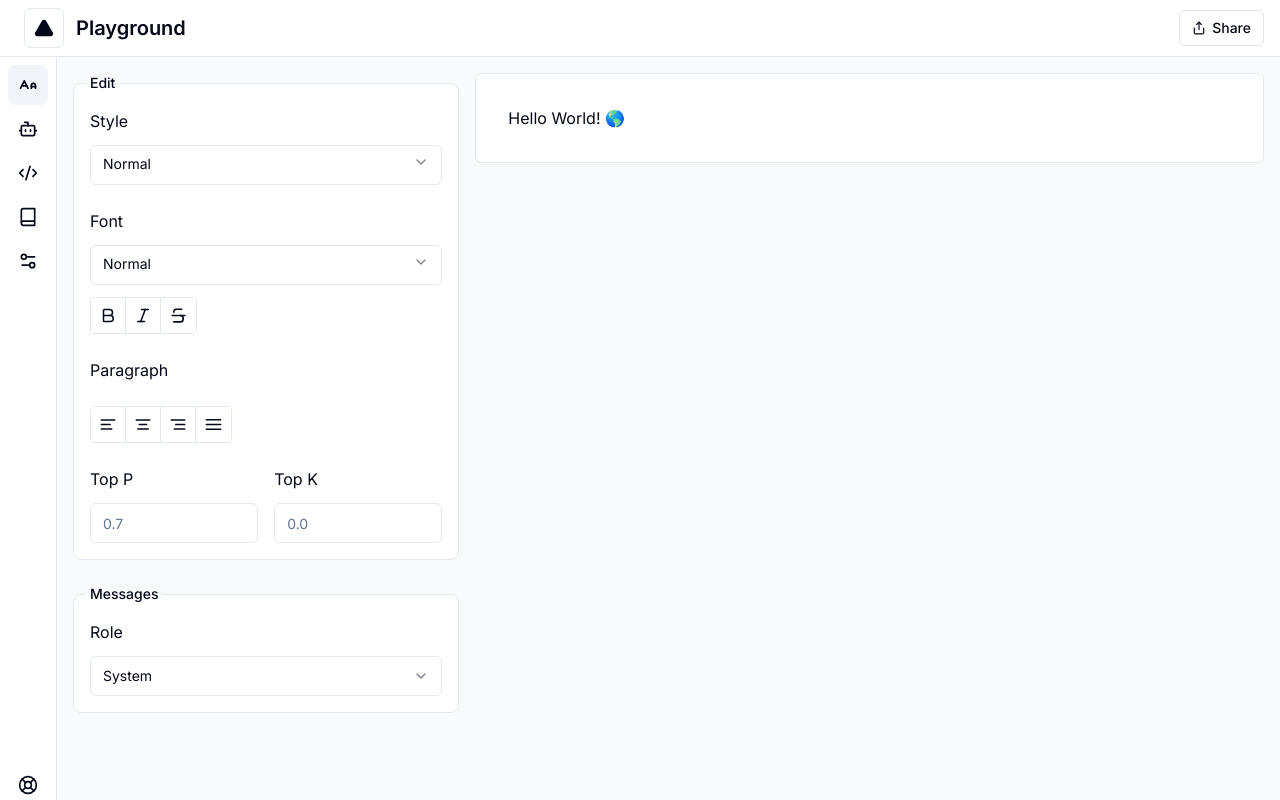
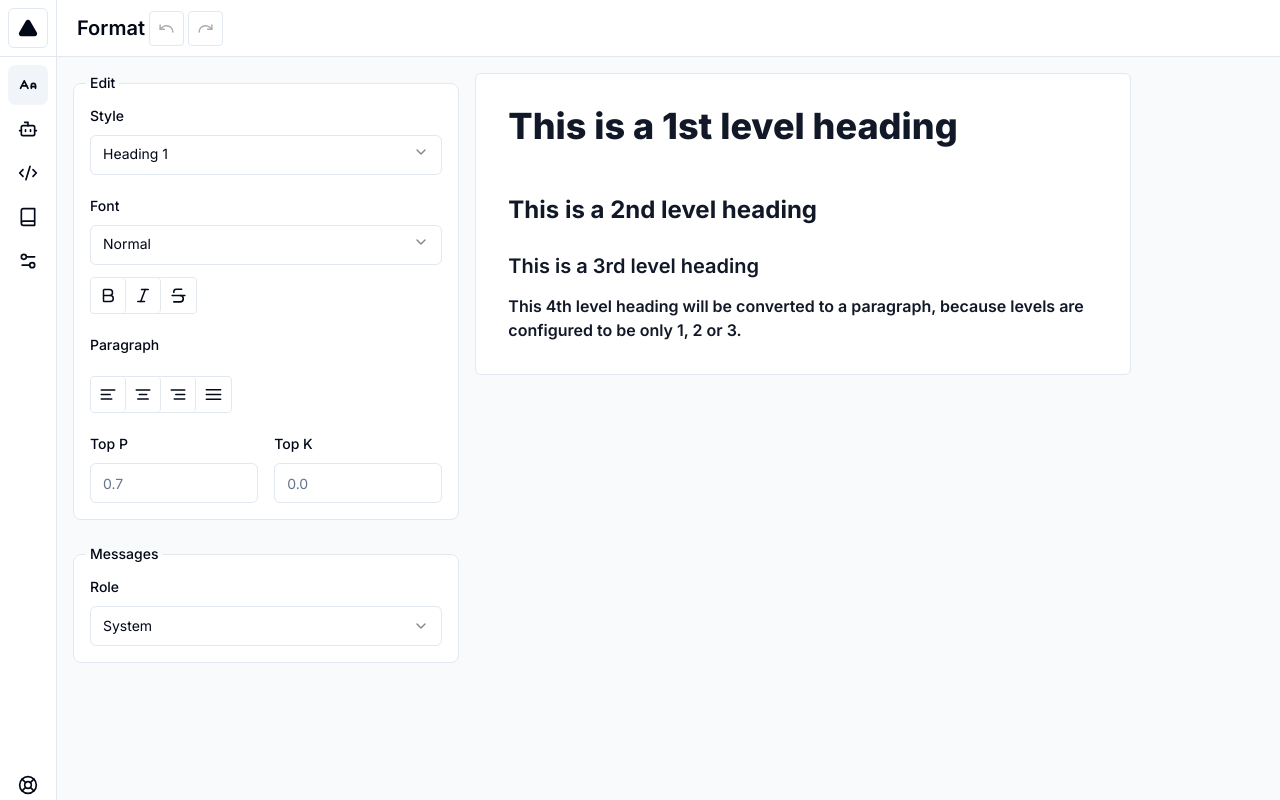
Before and after one commit to git-init-priyanshu/Docx, a Next.js app: page /writer in a window 1280 px wide. Built offline with nearby package versions, Linux system fonts and the light colour scheme.

Commit message:
Feat: Text style

```diff
--- a/app/writer/components/Header.tsx
+++ b/app/writer/components/Header.tsx
@@ -1,166 +1,189 @@
 import {
-  Bird,
-  Rabbit,
-  Settings,
-  Share,
+  Redo,
   Triangle,
-  Turtle
+  Undo,
 } from 'lucide-react'
-import {
-  Drawer,
-  DrawerContent,
-  DrawerDescription,
-  DrawerHeader,
-  DrawerTitle,
-  DrawerTrigger,
-} from "@/components/ui/drawer"
-import {
-  Select,
-  SelectContent,
-  SelectItem,
-  SelectTrigger,
-  SelectValue,
-} from "@/components/ui/select"
+import { Editor } from "@tiptap/react";
+
+// import {
+//   Drawer,
+//   DrawerContent,
+//   DrawerDescription,
+//   DrawerHeader,
+//   DrawerTitle,
+//   DrawerTrigger,
+// } from "@/components/ui/drawer"
+// import {
+//   Select,
+//   SelectContent,
+//   SelectItem,
+//   SelectTrigger,
+//   SelectValue,
+// } from "@/components/ui/select"
+// import { Label } from "@/components/ui/label"
+// import { Input } from "@/components/ui/input"
+// import { Textarea } from "@/components/ui/textarea"
 import { Button } from "@/components/ui/button"
-import { Label } from "@/components/ui/label"
-import { Input } from "@/components/ui/input"
-import { Textarea } from "@/components/ui/textarea"
-export default function Header() {
+
+export default function Header({ editor }: { editor: Editor | null }) {
+  if (!editor) return <></>;
   return (
-    <header className="flex h-[57px] items-center gap-1 border-b bg-background px-4">
-      <div className=" p-2">
+    <header className="flex h-[57px] items-center gap-1 border-b bg-background">
+      <div className="p-2 border-r">
         <Button variant="outline" size="icon" aria-label="Home">
           <Triangle className="size-5 fill-foreground" />
         </Button>
       </div>
-      <h1 className="text-xl font-semibold">Playground</h1>
-      <Drawer>
-        <DrawerTrigger asChild>
-          <Button variant="ghost" size="icon" className="md:hidden">
-            <Settings className="size-4" />
-            <span className="sr-only">Settings</span>
-          </Button>
-        </DrawerTrigger>
-        <DrawerContent className="max-h-[80vh]">
-          <DrawerHeader>
-            <DrawerTitle>Configuration</DrawerTitle>
-            <DrawerDescription>
-              Configure the settings for the model and messages.
-            </DrawerDescription>
-          </DrawerHeader>
-          <form className="grid w-full items-start gap-6 overflow-auto p-4 pt-0">
-            <fieldset className="grid gap-6 rounded-lg border p-4">
-              <legend className="-ml-1 px-1 text-sm font-medium">
-                Settings
-              </legend>
-              <div className="grid gap-3">
-                <Label htmlFor="model">Model</Label>
-                <Select>
-                  <SelectTrigger
-                    id="model"
-                    className="items-start [&_[data-description]]:hidden"
-                  >
-                    <SelectValue placeholder="Select a model" />
-                  </SelectTrigger>
-                  <SelectContent>
-                    <SelectItem value="genesis">
-                      <div className="flex items-start gap-3 text-muted-foreground">
-                        <Rabbit className="size-5" />
-                        <div className="grid gap-0.5">
-                          <p>
-                            Neural{" "}
-                            <span className="font-medium text-foreground">
-                              Genesis
-                            </span>
-                          </p>
-                          <p className="text-xs" data-description>
-                            Our fastest model for general use cases.
-                          </p>
-                        </div>
-                      </div>
-                    </SelectItem>
-                    <SelectItem value="explorer">
-                      <div className="flex items-start gap-3 text-muted-foreground">
-                        <Bird className="size-5" />
-                        <div className="grid gap-0.5">
-                          <p>
-                            Neural{" "}
-                            <span className="font-medium text-foreground">
-                              Explorer
-                            </span>
-                          </p>
-                          <p className="text-xs" data-description>
-                            Performance and speed for efficiency.
-                          </p>
-                        </div>
-                      </div>
-                    </SelectItem>
-                    <SelectItem value="quantum">
-                      <div className="flex items-start gap-3 text-muted-foreground">
-                        <Turtle className="size-5" />
-                        <div className="grid gap-0.5">
-                          <p>
-                            Neural{" "}
-                            <span className="font-medium text-foreground">
-                              Quantum
-                            </span>
-                          </p>
-                          <p className="text-xs" data-description>
-                            The most powerful model for complex
-                            computations.
-                          </p>
-                        </div>
-                      </div>
-                    </SelectItem>
-                  </SelectContent>
-                </Select>
-              </div>
-              <div className="grid gap-3">
-                <Label htmlFor="temperature">Temperature</Label>
-                <Input id="temperature" type="number" placeholder="0.4" />
-              </div>
-              <div className="grid gap-3">
-                <Label htmlFor="top-p">Top P</Label>
-                <Input id="top-p" type="number" placeholder="0.7" />
-              </div>
-              <div className="grid gap-3">
-                <Label htmlFor="top-k">Top K</Label>
-                <Input id="top-k" type="number" placeholder="0.0" />
-              </div>
-            </fieldset>
-            <fieldset className="grid gap-6 rounded-lg border p-4">
-              <legend className="-ml-1 px-1 text-sm font-medium">
-                Messages
-              </legend>
-              <div className="grid gap-3">
-                <Label htmlFor="role">Role</Label>
-                <Select defaultValue="system">
-                  <SelectTrigger>
-                    <SelectValue placeholder="Select a role" />
-                  </SelectTrigger>
-                  <SelectContent>
-                    <SelectItem value="system">System</SelectItem>
-                    <SelectItem value="user">User</SelectItem>
-                    <SelectItem value="assistant">Assistant</SelectItem>
-                  </SelectContent>
-                </Select>
-              </div>
-              <div className="grid gap-3">
-                <Label htmlFor="content">Content</Label>
-                <Textarea id="content" placeholder="You are a..." />
-              </div>
-            </fieldset>
-          </form>
-        </DrawerContent>
-      </Drawer>
-      <Button
-        variant="outline"
-        size="sm"
-        className="ml-auto gap-1.5 text-sm"
-      >
-        <Share className="size-3.5" />
-        Share
-      </Button>
+      <h1 className="text-xl font-semibold ml-4">Format</h1>
+      <Undo
+        size={35}
+        onClick={() => editor.chain().focus().undo().run()}
+        className={`${editor.can().chain().focus().undo().run()
+          ? "cursor-pointer hover:bg-neutral-100"
+          : ""} border rounded bg-white p-2 `}
+        color={`${editor.can().chain().focus().undo().run()
+          ? "black"
+          : "#ababab"}`}
+      />
+      <Redo
+        size={35}
+        onClick={() => editor.chain().focus().redo().run()}
+        className={`${editor.can().chain().focus().redo().run()
+          ? "cursor-pointer hover:bg-neutral-100"
+          : ""} border rounded bg-white p-2 `}
+        color={`${editor.can().chain().focus().redo().run()
+          ? "black"
+          : "#ababab"}`}
+      />
+
+      {/* <Drawer> */}
+      {/*   <DrawerTrigger asChild> */}
+      {/*     <Button variant="ghost" size="icon" className="md:hidden"> */}
+      {/*       <Settings className="size-4" /> */}
+      {/*       <span className="sr-only">Settings</span> */}
+      {/*     </Button> */}
+      {/*   </DrawerTrigger> */}
+      {/*   <DrawerContent className="max-h-[80vh]"> */}
+      {/*     <DrawerHeader> */}
+      {/*       <DrawerTitle>Format</DrawerTitle> */}
+      {/*       <DrawerDescription> */}
+      {/*         Format the text. */}
+      {/*       </DrawerDescription> */}
+      {/*     </DrawerHeader> */}
+      {/*     <form className="grid w-full items-start gap-6 overflow-auto p-4 pt-0"> */}
+      {/*       <fieldset className="grid gap-6 rounded-lg border p-4"> */}
+      {/*         <legend className="-ml-1 px-1 text-sm font-medium"> */}
+      {/*           Settings */}
+      {/*         </legend> */}
+      {/*         <div className="grid gap-3"> */}
+      {/*           <Label htmlFor="model">Model</Label> */}
+      {/*           <Select> */}
+      {/*             <SelectTrigger */}
+      {/*               id="model" */}
+      {/*               className="items-start [&_[data-description]]:hidden" */}
+      {/*             > */}
+      {/*               <SelectValue placeholder="Select a model" /> */}
+      {/*             </SelectTrigger> */}
+      {/*             <SelectContent> */}
+      {/*               <SelectItem value="genesis"> */}
+      {/*                 <div className="flex items-start gap-3 text-muted-foreground"> */}
+      {/*                   <Rabbit className="size-5" /> */}
+      {/*                   <div className="grid gap-0.5"> */}
+      {/*                     <p> */}
+      {/*                       Neural{" "} */}
+      {/*                       <span className="font-medium text-foreground"> */}
+      {/*                         Genesis */}
+      {/*                       </span> */}
+      {/*                     </p> */}
+      {/*                     <p className="text-xs" data-description> */}
+      {/*                       Our fastest model for general use cases. */}
+      {/*                     </p> */}
+      {/*                   </div> */}
+      {/*                 </div> */}
+      {/*               </SelectItem> */}
+      {/*               <SelectItem value="explorer"> */}
+      {/*                 <div className="flex items-start gap-3 text-muted-foreground"> */}
+      {/*                   <Bird className="size-5" /> */}
+      {/*                   <div className="grid gap-0.5"> */}
+      {/*                     <p> */}
+      {/*                       Neural{" "} */}
+      {/*                       <span className="font-medium text-foreground"> */}
+      {/*                         Explorer */}
+      {/*                       </span> */}
+      {/*                     </p> */}
+      {/*                     <p className="text-xs" data-description> */}
+      {/*                       Performance and speed for efficiency. */}
+      {/*                     </p> */}
+      {/*                   </div> */}
+      {/*                 </div> */}
+      {/*               </SelectItem> */}
+      {/*               <SelectItem value="quantum"> */}
+      {/*                 <div className="flex items-start gap-3 text-muted-foreground"> */}
+      {/*                   <Turtle className="size-5" /> */}
+      {/*                   <div className="grid gap-0.5"> */}
+      {/*                     <p> */}
+      {/*                       Neural{" "} */}
+      {/*                       <span className="font-medium text-foreground"> */}
+      {/*                         Quantum */}
+      {/*                       </span> */}
+      {/*                     </p> */}
+      {/*                     <p className="text-xs" data-description> */}
+      {/*                       The most powerful model for complex */}
+      {/*                       computations. */}
+      {/*                     </p> */}
+      {/*                   </div> */}
+      {/*                 </div> */}
+      {/*               </SelectItem> */}
+      {/*             </SelectContent> */}
+      {/*           </Select> */}
+      {/*         </div> */}
+      {/*         <div className="grid gap-3"> */}
+      {/*           <Label htmlFor="temperature">Temperature</Label> */}
+      {/*           <Input id="temperature" type="number" placeholder="0.4" /> */}
+      {/*         </div> */}
+      {/*         <div className="grid gap-3"> */}
+      {/*           <Label htmlFor="top-p">Top P</Label> */}
+      {/*           <Input id="top-p" type="number" placeholder="0.7" /> */}
+      {/*         </div> */}
+      {/*         <div className="grid gap-3"> */}
+      {/*           <Label htmlFor="top-k">Top K</Label> */}
+      {/*           <Input id="top-k" type="number" placeholder="0.0" /> */}
+      {/*         </div> */}
+      {/*       </fieldset> */}
+      {/*       <fieldset className="grid gap-6 rounded-lg border p-4"> */}
+      {/*         <legend className="-ml-1 px-1 text-sm font-medium"> */}
+      {/*           Messages */}
+      {/*         </legend> */}
+      {/*         <div className="grid gap-3"> */}
+      {/*           <Label htmlFor="role">Role</Label> */}
+      {/*           <Select defaultValue="system"> */}
+      {/*             <SelectTrigger> */}
+      {/*               <SelectValue placeholder="Select a role" /> */}
+      {/*             </SelectTrigger> */}
+      {/*             <SelectContent> */}
+      {/*               <SelectItem value="system">System</SelectItem> */}
+      {/*               <SelectItem value="user">User</SelectItem> */}
+      {/*               <SelectItem value="assistant">Assistant</SelectItem> */}
+      {/*             </SelectContent> */}
+      {/*           </Select> */}
+      {/*         </div> */}
+      {/*         <div className="grid gap-3"> */}
+      {/*           <Label htmlFor="content">Content</Label> */}
+      {/*           <Textarea id="content" placeholder="You are a..." /> */}
+      {/*         </div> */}
+      {/*       </fieldset> */}
+      {/*     </form> */}
+      {/*   </DrawerContent> */}
+      {/* </Drawer> */}
+
+      {/* <Button */}
+      {/*   variant="outline" */}
+      {/*   size="sm" */}
+      {/*   className="ml-auto gap-1.5 text-sm" */}
+      {/* > */}
+      {/*   <Share className="size-3.5" /> */}
+      {/*   Share */}
+      {/* </Button> */}
     </header>
   )
 }
--- a/app/writer/components/Options.tsx
+++ b/app/writer/components/Options.tsx
@@ -1,5 +1,6 @@
 "use client"
 
+import { Editor } from "@tiptap/react";
 import {
   AlignCenter,
   AlignJustify,
@@ -17,10 +18,8 @@ import {
   SelectTrigger,
   SelectValue,
 } from "@/components/ui/select"
-import { Label } from "@radix-ui/react-label";
+import { Label } from "@/components/ui/label";
 import { Input } from "@/components/ui/input"
-
-import { Editor } from "@tiptap/react";
 
 export default function Options({ editor }: { editor: Editor | null }) {
   const formattingBtns = [
@@ -35,6 +34,21 @@ export default function Options({ editor }: { editor: Editor | null }) {
     { Icon: AlignJustify, align: "justify" },
   ]
 
+  const setDefaultStyleValue = () => {
+    let level: string = "normal";
+    for (let i = 1; i <= 6; i++) {
+      if(editor?.isActive('heading', {level: i})) return level = `heading,${String(i)}`;
+    }
+    return level;
+  }
+  const onFontStyleChange = (e: string) => {
+    if (!editor) return;
+    const matcher = e.split(",")
+    if (matcher[0] === "normal") return editor.commands.setParagraph();
+    // @ts-ignore
+    return editor.chain().focus().setHeading({ level: Number(matcher[1]) }).run()
+  }
+
   if (!editor) return <></>;
   return (
     <div className="hidden flex-col items-start gap-8 md:flex" x-chunk="dashboard-03-chunk-0">
@@ -44,8 +58,8 @@ export default function Options({ editor }: { editor: Editor | null }) {
             Edit
           </legend>
           <div className="grid gap-3">
-            <Label htmlFor="model">Style</Label>
-            <Select>
+            <Label htmlFor="Style">Style</Label>
+            <Select value={setDefaultStyleValue()} onValueChange={onFontStyleChange}>
               <SelectTrigger
                 id="model"
                 className="items-start [&_[data-description]]:hidden"
@@ -54,16 +68,18 @@ export default function Options({ editor }: { editor: Editor | null }) {
               </SelectTrigger>
               <SelectContent>
                 <SelectItem value="normal">Normal</SelectItem>
-                <SelectItem value="h1">Heading 1</SelectItem>
-                <SelectItem value="h2">Heading 2</SelectItem>
-                <SelectItem value="h3">Heading 3</SelectItem>
-                <SelectItem value="highlight">Highlight</SelectItem>
+                <SelectItem value="heading,1">Heading 1</SelectItem>
+                <SelectItem value="heading,2">Heading 2</SelectItem>
+                <SelectItem value="heading,3">Heading 3</SelectItem>
+                <SelectItem value="heading,4">Heading 4</SelectItem>
+                <SelectItem value="heading,5">Heading 5</SelectItem>
+                <SelectItem value="heading,6">Heading 6</SelectItem>
               </SelectContent>
             </Select>
           </div>
           <div className="grid gap-3">
             <Label htmlFor="Font">Font</Label>
-            <Select>
+            <Select defaultValue="normal" onValueChange={(e) => console.log(e)}>
               <SelectTrigger
                 id="model"
                 className="items-start [&_[data-description]]:hidden"
@@ -87,8 +103,8 @@ export default function Options({ editor }: { editor: Editor | null }) {
                     // @ts-ignore
                     onClick={() => editor.chain().focus()[func]().run()}
                     className={`${editor.isActive(name)
-                      ? 'bg-black text-white rounded hover:bg-black'
-                      : ''} bg-white p-2 hover:bg-neutral-100 ${i === formattingBtns.length - 1
+                      ? 'bg-blue-500 text-white hover:bg-blue-500'
+                      : 'hover:bg-slate-100 bg-white'} p-2 rounded ${i === formattingBtns.length - 1
                         ? "border-none"
                         : "border-r"}`}
                   />
@@ -105,8 +121,8 @@ export default function Options({ editor }: { editor: Editor | null }) {
                   size={35}
                   onClick={() => editor.chain().focus().setTextAlign(align).run()}
                   className={`${editor.isActive({ textAlign: align })
-                    ? 'bg-black text-white rounded hover:bg-black'
-                    : ''} bg-white p-2 hover:bg-neutral-100 ${i === paragraphBtns.length - 1
+                    ? 'bg-blue-500 text-white hover:bg-blue-500'
+                    : 'hover:bg-slate-100 bg-white'} p-2 rounded ${i === paragraphBtns.length - 1
                       ? "border-none"
                       : "border-r"}`}
                 />
--- a/app/writer/page.tsx
+++ b/app/writer/page.tsx
@@ -1,9 +1,11 @@
 "use client"
 
-import { EditorContent, Editor } from '@tiptap/react'
+import { EditorContent } from '@tiptap/react'
 import { useEditor } from "@tiptap/react"
 import StarterKit from '@tiptap/starter-kit'
 import Highlight from '@tiptap/extension-highlight'
+import Document from '@tiptap/extension-document'
+import Heading from '@tiptap/extension-heading'
 import TextAlign from '@tiptap/extension-text-align'
 
 import { ScrollArea } from "@radix-ui/react-scroll-area"
@@ -11,26 +13,37 @@ import { ScrollArea } from "@radix-ui/react-scroll-area"
 import Header from "./components/Header"
 import Options from "./components/Options"
 import Tabs from "./components/Tabs"
+import { cn } from '@/lib/utils'
 
 export default function Dashboard() {
   const editor = useEditor({
-    extensions: [StarterKit,
+    extensions: [
+      StarterKit,
+      Highlight,
+      Document,
+      Heading.configure({
+        levels: [1, 2, 3, 4, 5],
+      }),
       TextAlign.configure({
         types: ['heading', 'paragraph'],
       }),
-      Highlight
     ],
     editorProps: {
       attributes: {
-        class: "h-full bg-white rounded-md resize-none border p-8 shadow-none focus-visible:outline-none"
+        class: cn("prose [&_ol]:list-decimal [&_ul]:list-disc bg-white rounded-md resize-none border p-8 shadow-none focus-visible:outline-none")
       }
     },
-    content: '<p>Hello World! 🌎️</p>',
+    content: `
+        <h1>This is a 1st level heading</h1>
+        <h2>This is a 2nd level heading</h2>
+        <h3>This is a 3rd level heading</h3>
+        <h4>This 4th level heading will be converted to a paragraph, because levels are configured to be only 1, 2 or 3.</h4>
+      `,
   })
 
   return (
     <div className="h-screen overflow-hidden w-full ">
-      <Header />
+      <Header editor={editor} />
       <div className="flex h-full">
         <Tabs />
         <div className="grid flex-1 gap-4 overflow-auto p-4 md:grid-cols-2 lg:grid-cols-3">
--- a/package.json
+++ b/package.json
@@ -16,8 +16,13 @@
     "@radix-ui/react-tooltip": "^1.1.2",
     "@tanstack/react-query": "^5.50.1",
     "@tanstack/react-query-devtools": "^5.50.1",
+    "@tiptap/extension-color": "^2.4.0",
+    "@tiptap/extension-document": "^2.4.0",
+    "@tiptap/extension-heading": "^2.4.0",
     "@tiptap/extension-highlight": "^2.4.0",
+    "@tiptap/extension-list-item": "^2.4.0",
     "@tiptap/extension-text-align": "^2.4.0",
+    "@tiptap/extension-text-style": "^2.4.0",
     "@tiptap/pm": "^2.4.0",
     "@tiptap/react": "^2.4.0",
     "@tiptap/starter-kit": "^2.4.0",
@@ -36,6 +41,7 @@
     "zod": "^3.23.8"
   },
   "devDependencies": {
+    "@tailwindcss/typography": "^0.5.13",
     "@tanstack/eslint-plugin-query": "^5.50.1",
     "@types/node": "^20",
     "@types/react": "^18",
--- a/tailwind.config.ts
+++ b/tailwind.config.ts
@@ -7,7 +7,7 @@ const config = {
     './components/**/*.{ts,tsx}',
     './app/**/*.{ts,tsx}',
     './src/**/*.{ts,tsx}',
-	],
+  ],
   prefix: "",
   theme: {
     container: {
@@ -74,7 +74,7 @@ const config = {
       },
     },
   },
-  plugins: [require("tailwindcss-animate")],
+  plugins: [require("tailwindcss-animate"), require('@tailwindcss/typography')],
 } satisfies Config
 
 export default config
```
Also changed, not shown: app/globals.css (line endings or trailing spaces), 2 other files (tests, documents, lock files or other folders).
